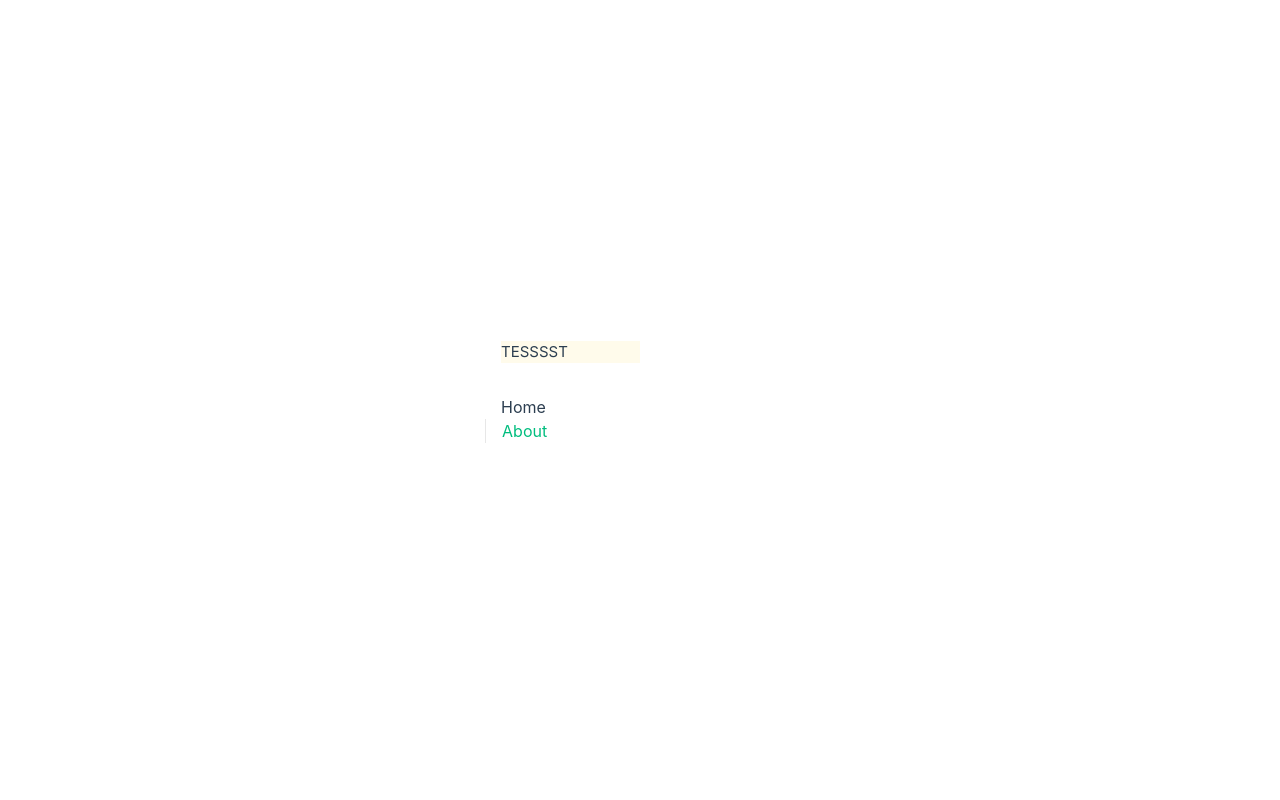
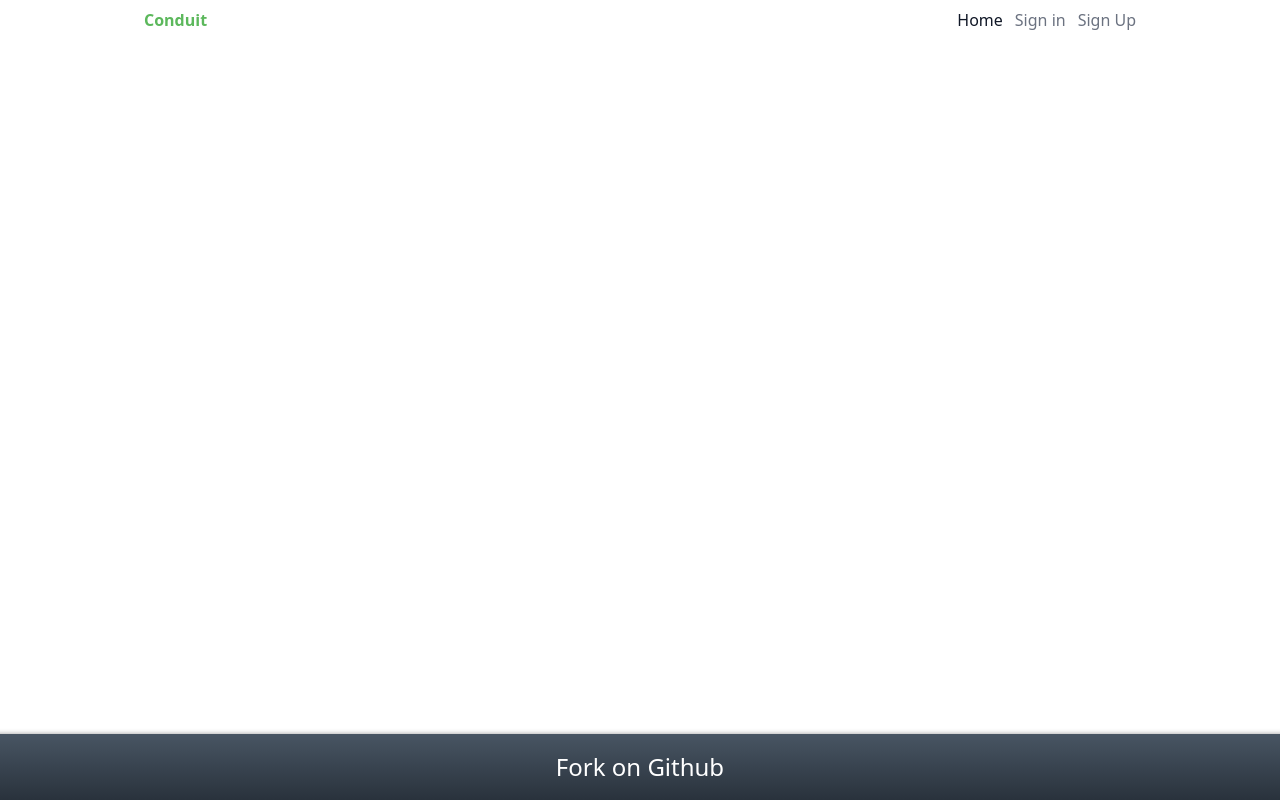
Before and after one commit to elmi-elmi/task-ysntm, a Vue app: page / in a window 1280 px wide. Built offline with nearby package versions, Linux system fonts and the light colour scheme.

Commit message:
header and footer styled

```diff
--- a/src/App.vue
+++ b/src/App.vue
@@ -1,11 +1,14 @@
 <script setup lang="ts">
-import { RouterLink, RouterView } from "vue-router";
+// import { RouterLink, RouterView } from "vue-router";
 // import HelloWorld from "./components/HelloWorld.vue";
+import AppHeader from "@/layouts/header/AppHeader.vue";
+import AppFooter from "@/layouts/AppFooter.vue";
 </script>
 
 <template>
-  <div>
-    <div class="bg-amber-50">TESSSST</div>
+  <main>
+    <AppHeader />
+
     <!--    <img-->
     <!--      alt="Vue logo"-->
     <!--      class="logo"-->
@@ -13,80 +16,71 @@ import { RouterLink, RouterView } from "vue-router";
     <!--      width="125"-->
     <!--      height="125"-->
     <!--    />-->
-
-    <!--    <div class="wrapper">-->
-    <!--      <HelloWorld msg="You did it!" />-->
-
-    <nav>
-      <RouterLink to="/">Home</RouterLink>
-      <RouterLink to="/about">About</RouterLink>
-    </nav>
-    <!--    </div>-->
-  </div>
-
-  <RouterView />
+    <RouterView />
+    <AppFooter />
+  </main>
 </template>
 
-<style scoped>
-header {
-  line-height: 1.5;
-  max-height: 100vh;
-}
+<!--<style scoped>-->
+<!--header {-->
+<!--  line-height: 1.5;-->
+<!--  max-height: 100vh;-->
+<!--}-->
 
-.logo {
-  display: block;
-  margin: 0 auto 2rem;
-}
+<!--.logo {-->
+<!--  display: block;-->
+<!--  margin: 0 auto 2rem;-->
+<!--}-->
 
-nav {
-  width: 100%;
-  font-size: 12px;
-  text-align: center;
-  margin-top: 2rem;
-}
+<!--nav {-->
+<!--  width: 100%;-->
+<!--  font-size: 12px;-->
+<!--  text-align: center;-->
+<!--  margin-top: 2rem;-->
+<!--}-->
 
-nav a.router-link-exact-active {
-  color: var(--color-text);
-}
+<!--nav a.router-link-exact-active {-->
+<!--  color: var(&#45;&#45;color-text);-->
+<!--}-->
 
-nav a.router-link-exact-active:hover {
-  background-color: transparent;
-}
+<!--nav a.router-link-exact-active:hover {-->
+<!--  background-color: transparent;-->
+<!--}-->
 
-nav a {
-  display: inline-block;
-  padding: 0 1rem;
-  border-left: 1px solid var(--color-border);
-}
+<!--nav a {-->
+<!--  display: inline-block;-->
+<!--  padding: 0 1rem;-->
+<!--  border-left: 1px solid var(&#45;&#45;color-border);-->
+<!--}-->
 
-nav a:first-of-type {
-  border: 0;
-}
+<!--nav a:first-of-type {-->
+<!--  border: 0;-->
+<!--}-->
 
-@media (min-width: 1024px) {
-  header {
-    display: flex;
-    place-items: center;
-    padding-right: calc(var(--section-gap) / 2);
-  }
+<!--@media (min-width: 1024px) {-->
+<!--  header {-->
+<!--    display: flex;-->
+<!--    place-items: center;-->
+<!--    padding-right: calc(var(&#45;&#45;section-gap) / 2);-->
+<!--  }-->
 
-  .logo {
-    margin: 0 2rem 0 0;
-  }
+<!--  .logo {-->
+<!--    margin: 0 2rem 0 0;-->
+<!--  }-->
 
-  header .wrapper {
-    display: flex;
-    place-items: flex-start;
-    flex-wrap: wrap;
-  }
+<!--  header .wrapper {-->
+<!--    display: flex;-->
+<!--    place-items: flex-start;-->
+<!--    flex-wrap: wrap;-->
+<!--  }-->
 
-  nav {
-    text-align: left;
-    margin-left: -1rem;
-    font-size: 1rem;
+<!--  nav {-->
+<!--    text-align: left;-->
+<!--    margin-left: -1rem;-->
+<!--    font-size: 1rem;-->
 
-    padding: 1rem 0;
-    margin-top: 1rem;
-  }
-}
-</style>
+<!--    padding: 1rem 0;-->
+<!--    margin-top: 1rem;-->
+<!--  }-->
+<!--}-->
+<!--</style>-->
--- a/src/assets/main.css
+++ b/src/assets/main.css
@@ -1,35 +1,35 @@
-@import './base.css';
+/*@import './base.css';*/
 @import './tailwind.css';
-#app {
-  max-width: 1280px;
-  margin: 0 auto;
-  padding: 2rem;
+/*#app {*/
+/*  max-width: 1280px;*/
+/*  margin: 0 auto;*/
+/*  padding: 2rem;*/
 
-  font-weight: normal;
-}
+/*  font-weight: normal;*/
+/*}*/
 
-a,
-.green {
-  text-decoration: none;
-  color: hsla(160, 100%, 37%, 1);
-  transition: 0.4s;
-}
+/*a,*/
+/*.green {*/
+/*  text-decoration: none;*/
+/*  color: hsla(160, 100%, 37%, 1);*/
+/*  transition: 0.4s;*/
+/*}*/
 
-@media (hover: hover) {
-  a:hover {
-    background-color: hsla(160, 100%, 37%, 0.2);
-  }
-}
+/*@media (hover: hover) {*/
+/*  a:hover {*/
+/*    background-color: hsla(160, 100%, 37%, 0.2);*/
+/*  }*/
+/*}*/
 
-@media (min-width: 1024px) {
-  body {
-    display: flex;
-    place-items: center;
-  }
+/*@media (min-width: 1024px) {*/
+/*  body {*/
+/*    display: flex;*/
+/*    place-items: center;*/
+/*  }*/
 
-  #app {
-    display: grid;
-    grid-template-columns: 1fr 1fr;
-    padding: 0 2rem;
-  }
-}
+/*  #app {*/
+/*    display: grid;*/
+/*    grid-template-columns: 1fr 1fr;*/
+/*    padding: 0 2rem;*/
+/*  }*/
+/*}*/
--- /dev/null
+++ b/src/layouts/AppFooter.vue
@@ -0,0 +1,21 @@
+<template>
+  <footer class="w-screen text-center mx-auto fixed bottom-0 footer">
+    <h1 class="cursor-pointer mx-auto w-fit">Fork on Github</h1>
+  </footer>
+</template>
+
+<script>
+export default {
+  name: "AppFooter",
+};
+</script>
+
+<style scoped>
+.footer {
+  background: linear-gradient(#485563, #29323c);
+  box-shadow: 0 5px 5px 5px rgb(0 0 0 / 40%);
+  padding: 15px;
+  font-size: 1.5rem;
+  color: #fff;
+}
+</style>
--- /dev/null
+++ b/src/layouts/header/AppHeader.vue
@@ -0,0 +1,23 @@
+<template>
+  <header class="header container max-w-5xl mx-auto flex justify-between">
+    <AppHeaderLogo />
+    <AppHeaderNav />
+  </header>
+</template>
+
+<script lang="ts">
+import { defineComponent } from "vue";
+import AppHeaderNav from "@/layouts/header/AppHeaderNav.vue";
+import AppHeaderLogo from "@/layouts/header/AppHeaderLogo.vue";
+
+export default defineComponent({
+  components: { AppHeaderNav, AppHeaderLogo },
+});
+</script>
+
+<style scoped>
+.header {
+  padding: 0.5rem 1rem;
+  font-size: 1rem;
+}
+</style>
--- /dev/null
+++ b/src/layouts/header/AppHeaderLogo.vue
@@ -0,0 +1,11 @@
+<template>
+  <div class="font-bold text-conduit cursor-pointer">Conduit</div>
+</template>
+
+<script>
+export default {
+  name: "AppHeaderLogo",
+};
+</script>
+
+<style scoped></style>
--- /dev/null
+++ b/src/layouts/header/AppHeaderNav.vue
@@ -0,0 +1,33 @@
+<template>
+  <nav>
+    <ul class="flex space-x-3 text-gray-500">
+      <li
+        class="cursor-pointer hover:text-gray-800"
+        v-for="item in navItem"
+        :key="item.name"
+        :class="{ 'text-gray-900': item.name === 'home' }"
+      >
+        {{ item.text }}
+      </li>
+    </ul>
+  </nav>
+</template>
+
+<script lang="ts">
+import { defineComponent } from "vue";
+import type { NavItem } from "@/types";
+
+export default defineComponent({
+  data() {
+    return {
+      navItem: [
+        { name: "home", route: "/", text: "Home" },
+        { name: "signIn", route: "/signin", text: "Sign in" },
+        { name: "signup", route: "/signup", text: "Sign Up" },
+      ] as NavItem[],
+    };
+  },
+});
+</script>
+
+<style scoped></style>
--- /dev/null
+++ b/src/types.ts
@@ -0,0 +1,5 @@
+export interface NavItem {
+  name: string;
+  route: string;
+  text: string;
+}
--- a/tailwind.config.js
+++ b/tailwind.config.js
@@ -2,7 +2,11 @@
 module.exports = {
   content: ["./index.html", "./src/**/*.{js,ts,vue,jsx,tsx}"],
   theme: {
-    extend: {},
+    extend: {
+      colors: {
+        conduit: '#5CB85C'
+      }
+    },
   },
   plugins: [],
 };
```
